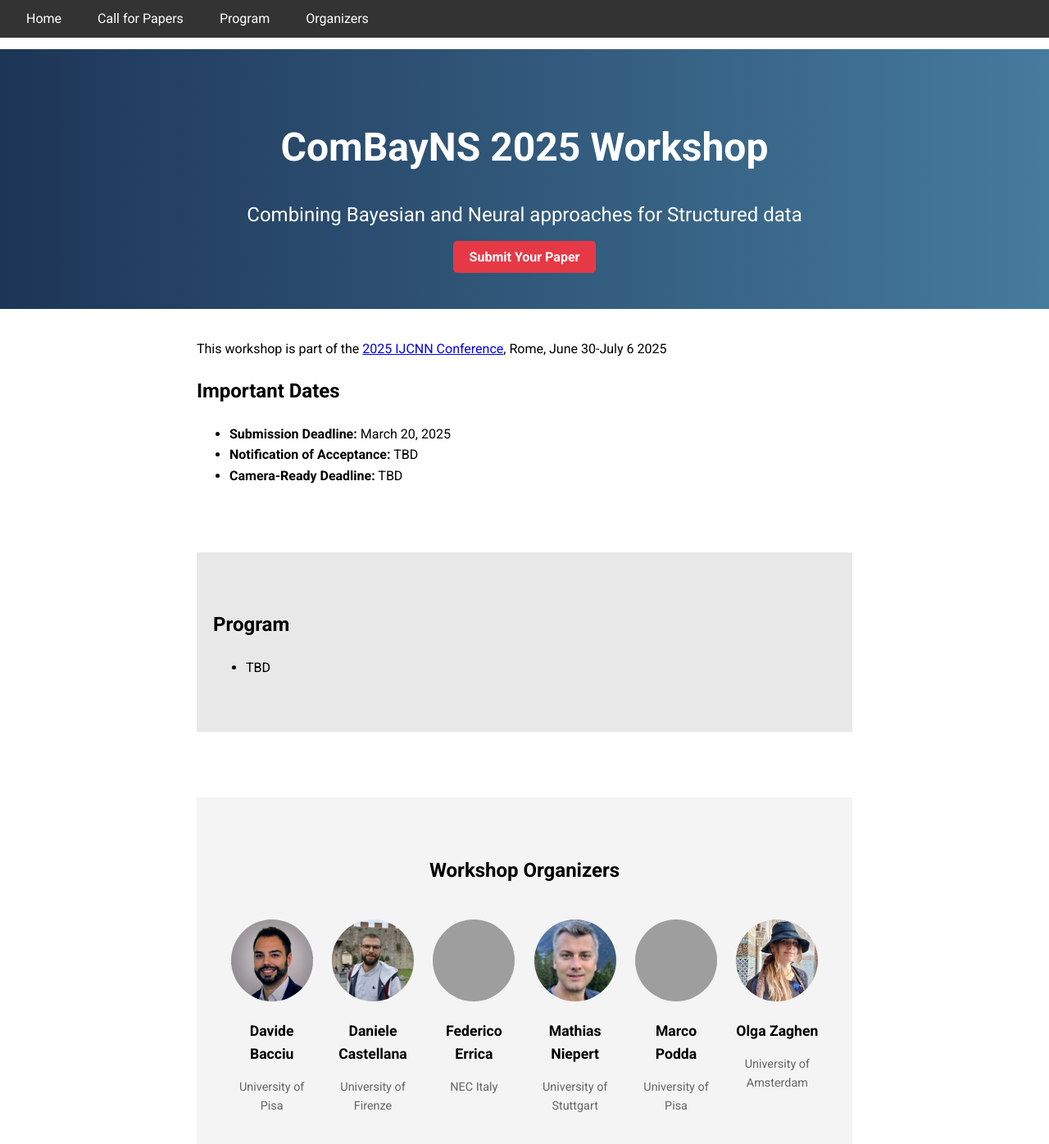
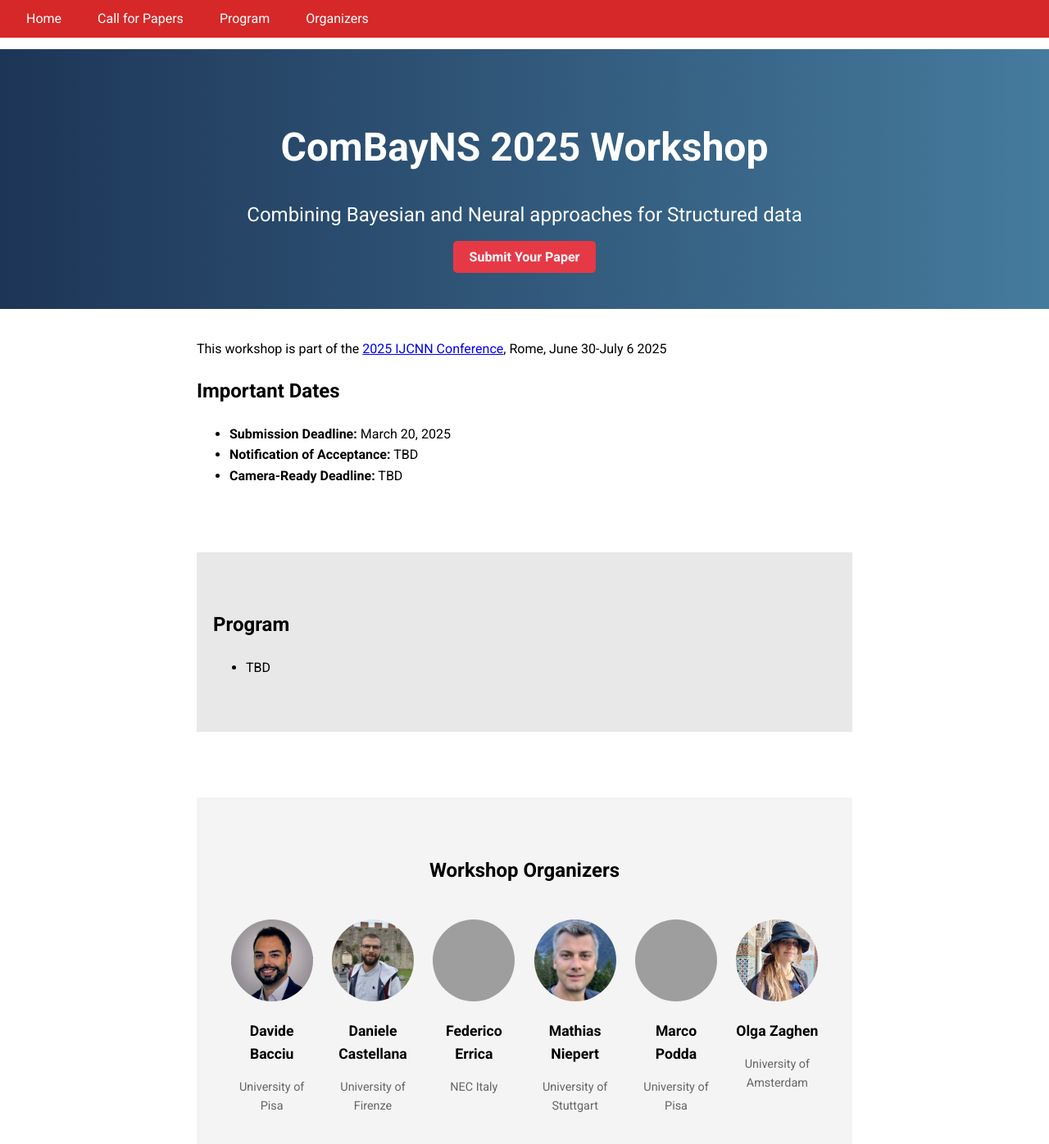
Before and after one commit to combayns2025/combayns2025.github.io, a Jekyll site: the page built from index.md, in a window 1280 px wide and 1400 px high. Shown: the top 1396 px of the window at 82% size. Built offline with Jekyll 4.4.1, drawn with Linux system fonts in a browser that asks for light colours; grey boxes are pictures that could not be loaded.

Commit message:
Update style.css

```diff
--- a/assets/css/style.css
+++ b/assets/css/style.css
@@ -80,7 +80,7 @@ footer {
   top: 0;
   left: 0;
   width: 100%;
-  background-color: #333; /* Background color */
+  background-color: #d62828; /* Background color */
   z-index: 1000; /* Ensures it stays on top */
   padding: 10px 20px;
   box-sizing: border-box;
@@ -112,7 +112,7 @@ footer {
 }
 
 .navbar-menu a:hover {
-  background-color: #575757; /* Hover effect */
+  background-color: #d62828; /* Hover effect */
   border-radius: 4px;
 }
 
@@ -137,7 +137,7 @@ footer {
     top: 100%; /* Place below the navbar */
     left: 0;
     width: 100%; /* Full-width dropdown */
-    background-color: #333; /* Match navbar background */
+    background-color: #d62828; /* Match navbar background */
     padding: 10px 0;
   }
 
```
